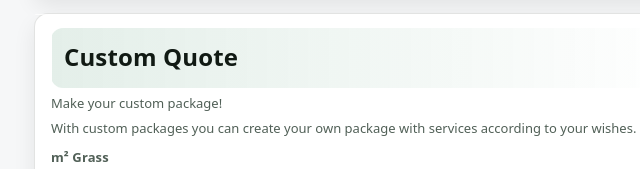
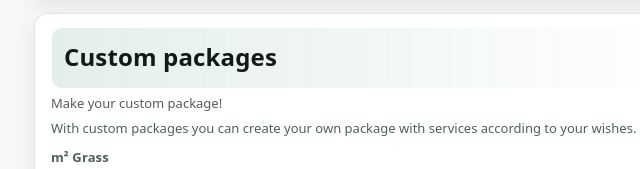
Before and after one commit to JTnadrooi/GroenGewoonDoen, a website: page html/index.html in a window 1280 px wide. Shown: the part 814-983 px from the top of the page, 134-774 px from the left. Drawn offline with Linux system fonts and the light colour scheme.

Commit message:
Change quote to packages for clarity

```diff
--- a/html/index.html
+++ b/html/index.html
@@ -53,7 +53,7 @@
   <br />
 
   <article data-fold>
-    <h2>Custom Quote</h2>
+    <h2>Custom packages</h2>
     <form>
       <p>Make your custom package!</p>
       <p>With custom packages you can create your own package with services according to your wishes.</p>
```
Also changed, not shown: html/landing_page.html (+1 -1 lines).
